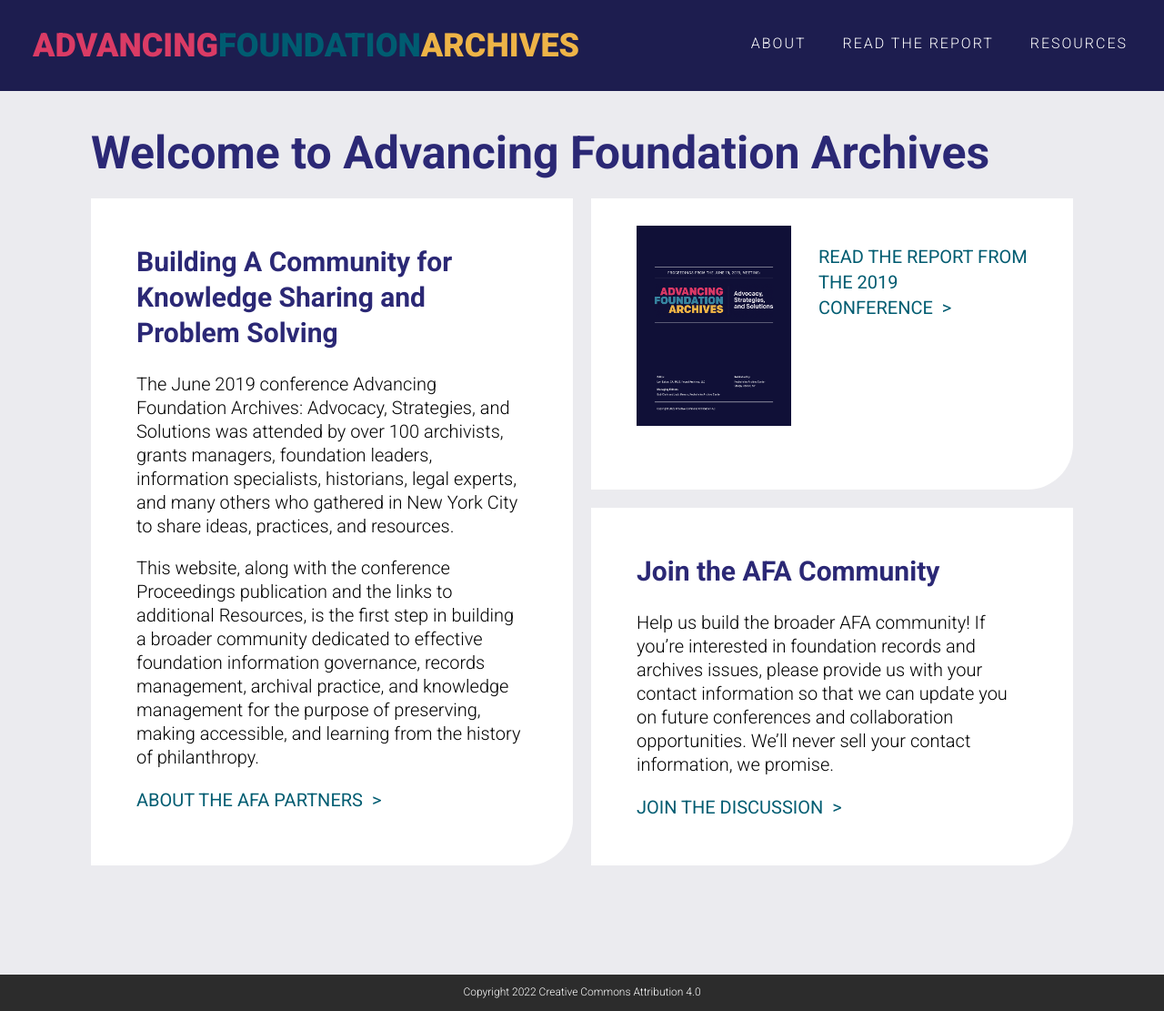
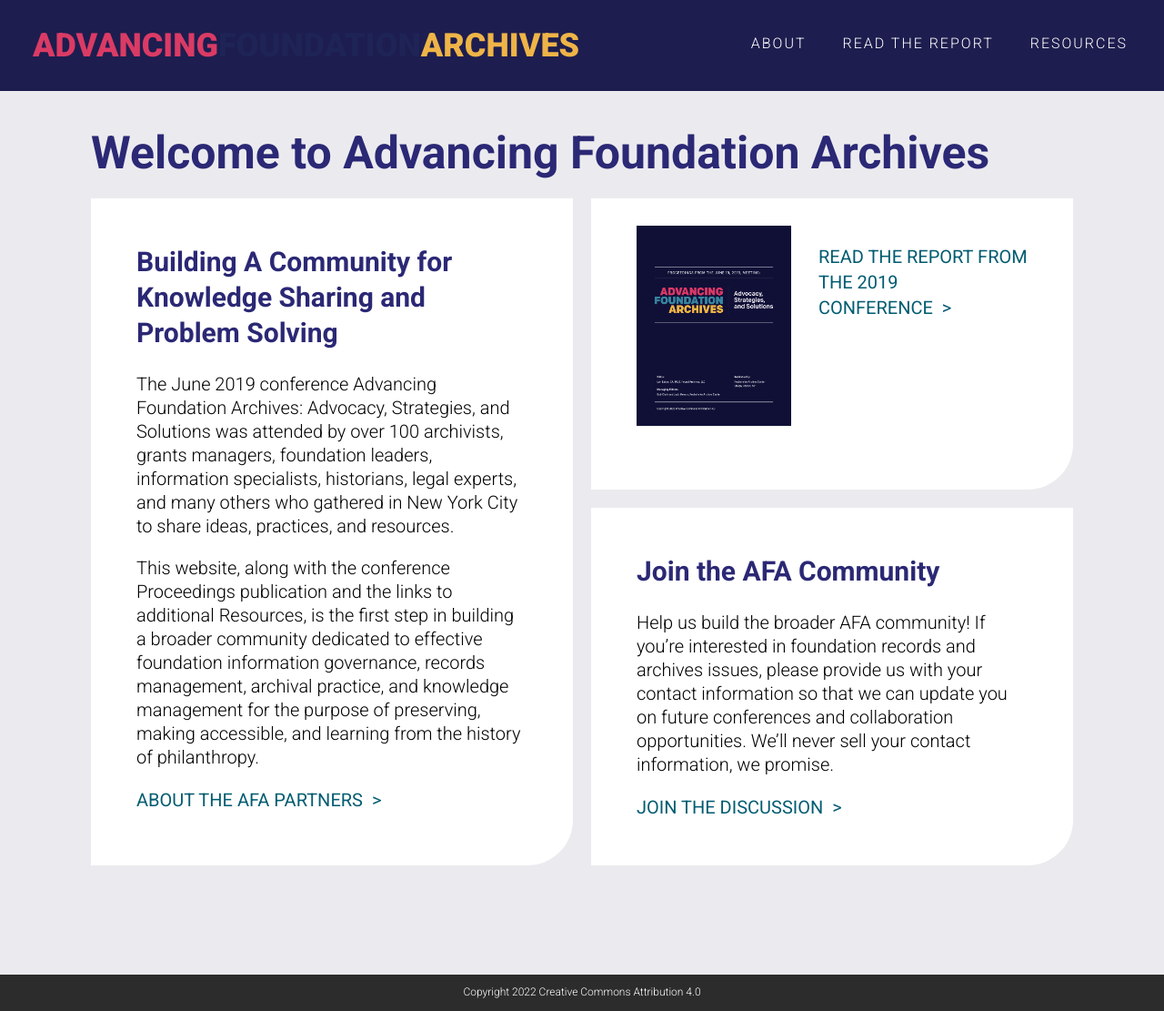
Before and after one commit to RockefellerArchiveCenter/advancing-foundation-archives, a Jekyll site: the page built from index.html, in a window 1280 px wide. Shown: the whole page at 91% size. Built offline with Jekyll 4.4.1, drawn with Linux system fonts in a browser that asks for light colours; comment, search, counter and statistics services are not loaded.

Commit message:
correct class name

```diff
--- a/_includes/top-nav.html
+++ b/_includes/top-nav.html
@@ -2,7 +2,7 @@
   <div class="brand">
     <a class="brand__text" href={{"/" | relative_url }} title="Home">
       <span class="text--pink">Advancing</span>
-      <span classs="text--blue">Foundation</span>
+      <span class="text--blue">Foundation</span>
       <span class="text--gold">Archives</span>
     </a>
   </div>
```
